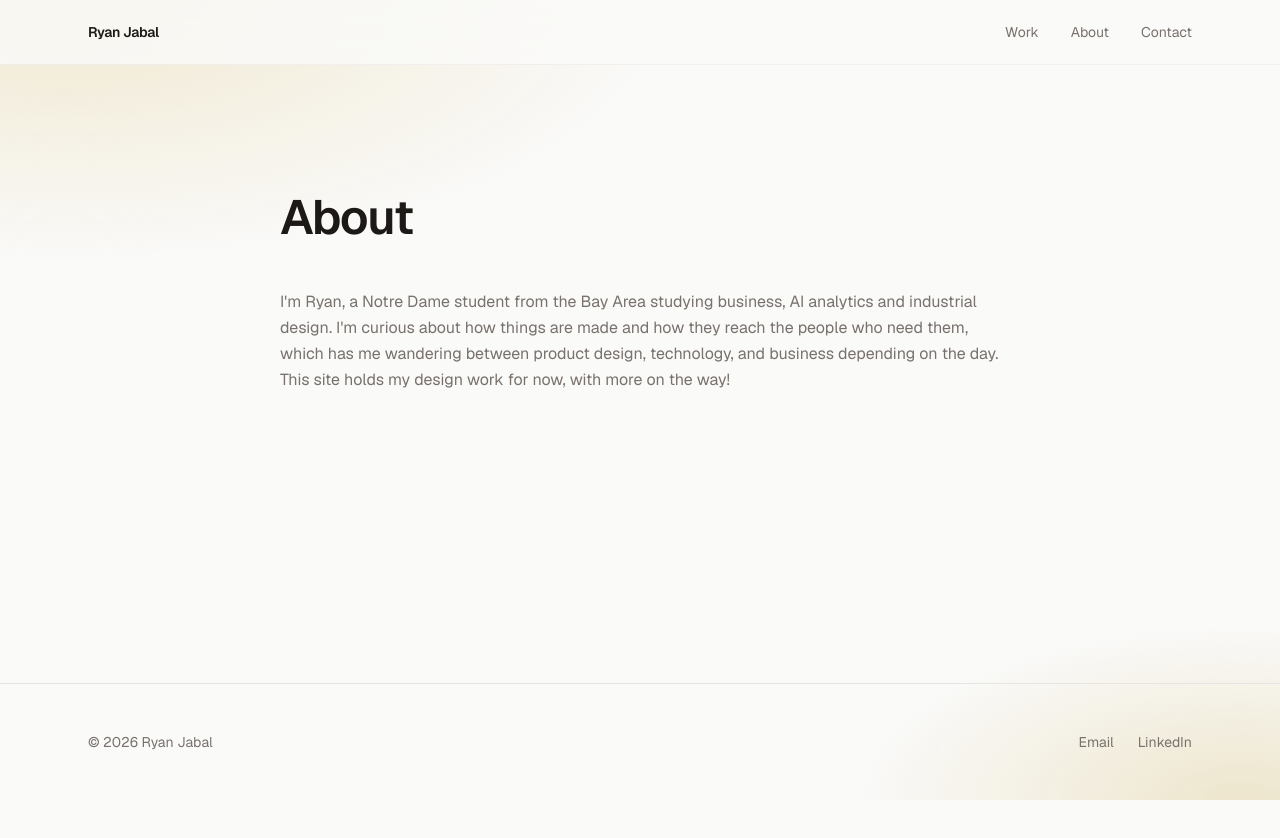
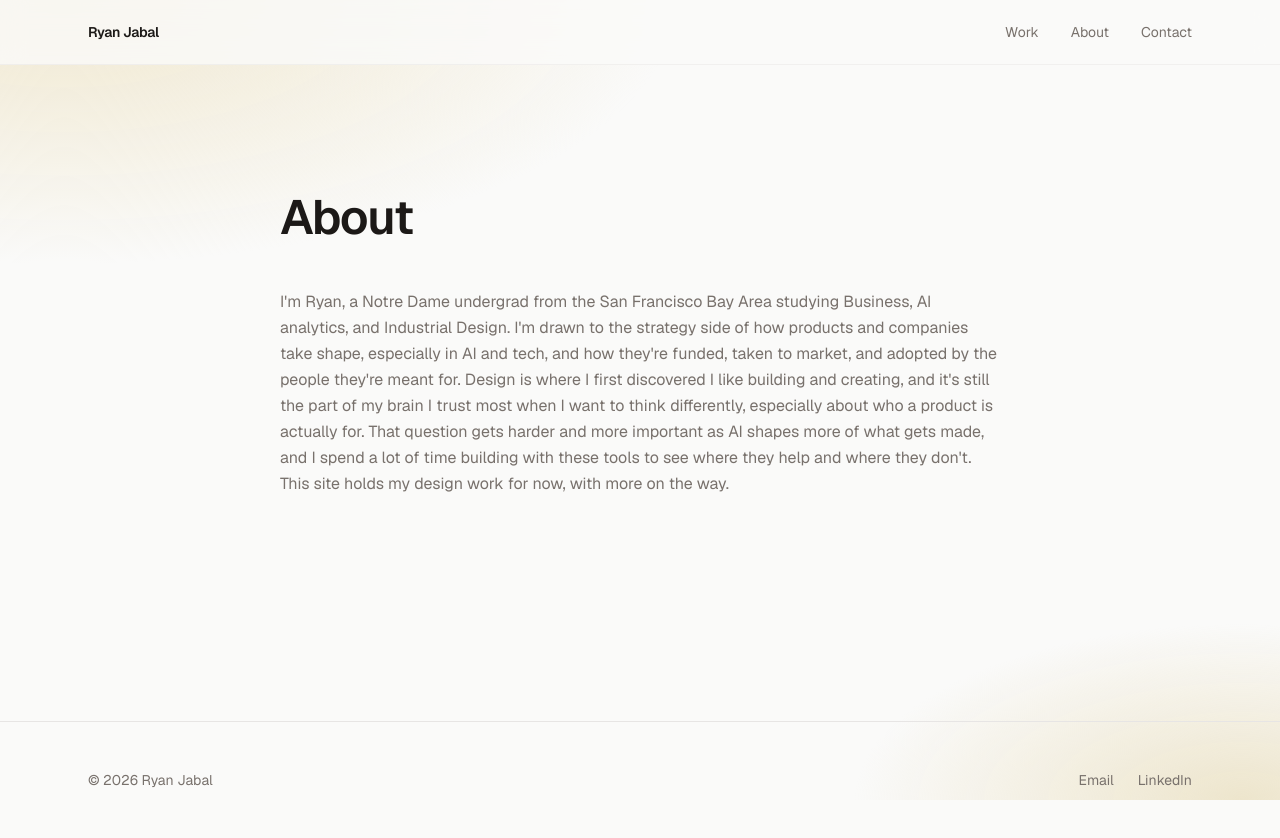
Before and after one commit to ryanjabal/portfolio, a Next.js app: page /about in a window 1280 px wide. Before the commit the page ends 800 px from the top, so only its background shows below. Built offline with nearby package versions, Linux system fonts and the light colour scheme.

Commit message:
Rewrite About bio

```diff
--- a/app/about/page.tsx
+++ b/app/about/page.tsx
@@ -18,12 +18,18 @@ export default function AboutPage() {
       <div className="mt-12 space-y-8 text-base leading-relaxed">
         <ScrollReveal delay={100}>
           <p className="text-muted">
-            I&apos;m Ryan, a Notre Dame student from the Bay Area studying
-            business, AI analytics and industrial design. I&apos;m curious about
-            how things are made and how they reach the people who need them,
-            which has me wandering between product design, technology, and
-            business depending on the day. This site holds my design work for
-            now, with more on the way!
+            I&apos;m Ryan, a Notre Dame undergrad from the San Francisco Bay
+            Area studying Business, AI analytics, and Industrial Design.
+            I&apos;m drawn to the strategy side of how products and companies
+            take shape, especially in AI and tech, and how they&apos;re funded,
+            taken to market, and adopted by the people they&apos;re meant for.
+            Design is where I first discovered I like building and creating,
+            and it&apos;s still the part of my brain I trust most when I want
+            to think differently, especially about who a product is actually
+            for. That question gets harder and more important as AI shapes
+            more of what gets made, and I spend a lot of time building with
+            these tools to see where they help and where they don&apos;t. This
+            site holds my design work for now, with more on the way.
           </p>
         </ScrollReveal>
       </div>
```
